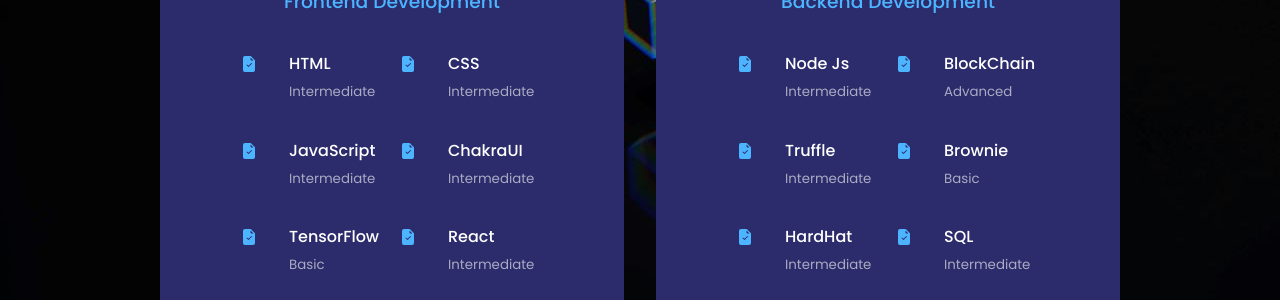
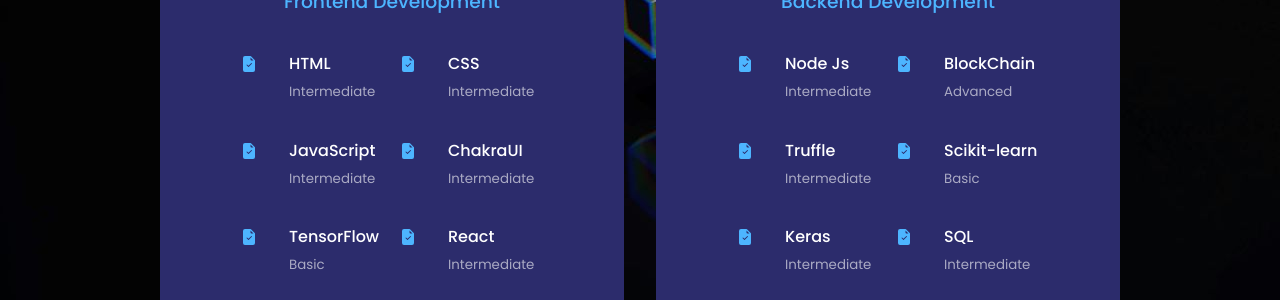
Before and after one commit to wencio/react_personal_site, a React (Create React App) app: page / in a window 1280 px wide. Shown: the part 1760-2060 px from the top of the page. Built offline with nearby package versions, Linux system fonts and the light colour scheme.

Commit message:
Update Experience.jsx

```diff
--- a/src/components/experience/Experience.jsx
+++ b/src/components/experience/Experience.jsx
@@ -105,7 +105,7 @@ const Experience = () => {
             <article className = "experience__details" >
               <BsFileEarmarkCheckFill className="experience__details-icons" />
               <div>
-              <h4>Brownie</h4>
+              <h4>Scikit-learn</h4>
               <small className = "text-light">Basic</small>
 
               </div>
@@ -114,7 +114,7 @@ const Experience = () => {
             <article className = "experience__details" >
               <BsFileEarmarkCheckFill className="experience__details-icons" />
               <div>
-              <h4>HardHat</h4>
+              <h4>Keras</h4>
               <small className = "text-light">Intermediate</small>
                 </div>
 
```
